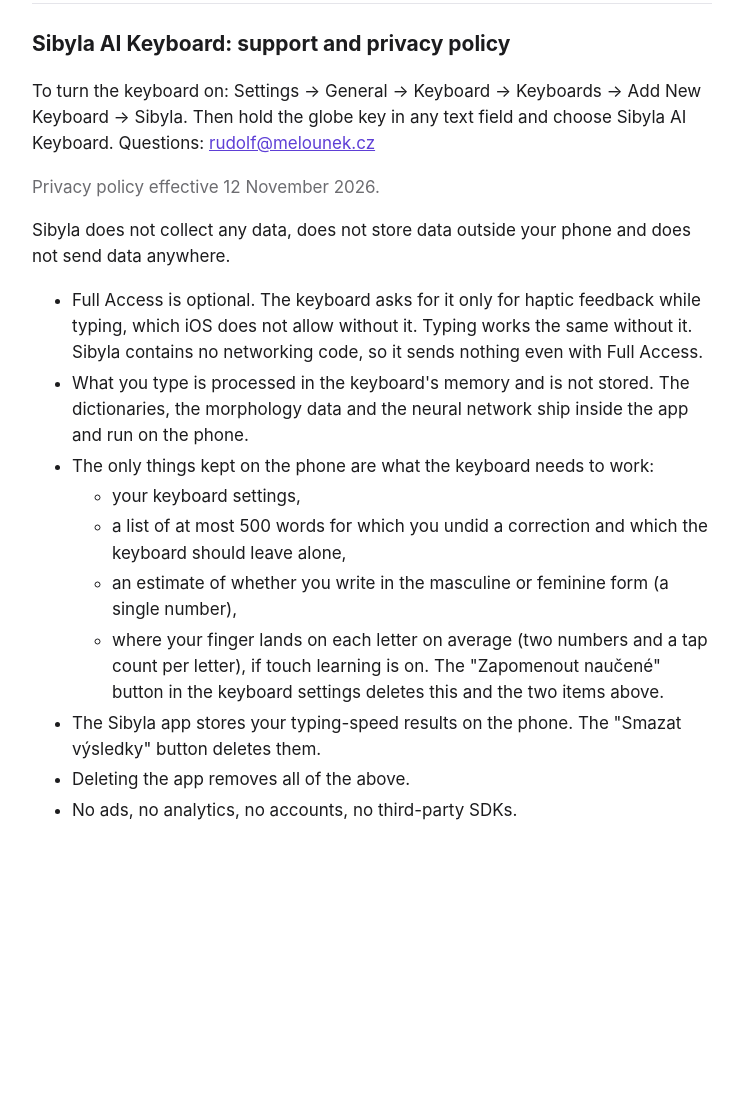
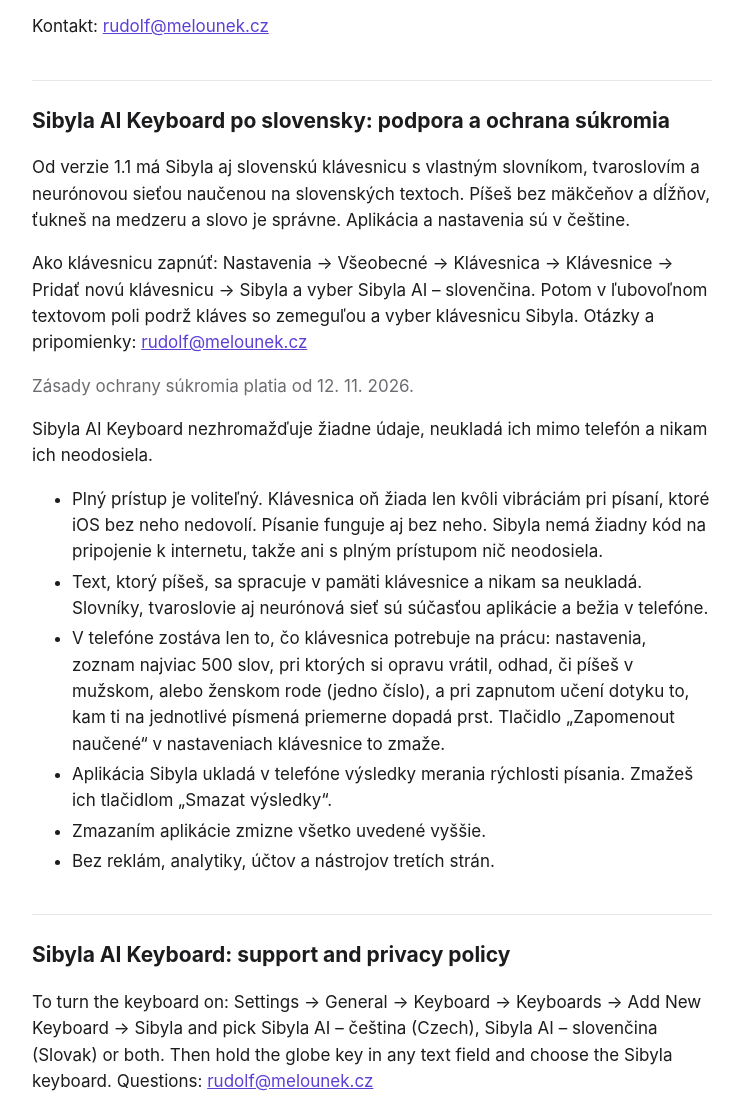
Before and after one commit to rmelounek-ruda/sibyla-keyboard, a plain HTML site: page index.html in a window 1280 px wide. Shown: the part 1142-2239 px from the top of the page, without its empty margins (268-1008 px from the left). Before the commit the page ends 2046 px from the top, so only its background shows below. Drawn offline with Linux system fonts and the light colour scheme.

Commit message:
Slovenská klávesnice: podpora a zásady soukromí po slovensky
Co-Authored-By: Claude Opus 5.5 <noreply@anthropic.com>

```diff
--- a/index.html
+++ b/index.html
@@ -25,11 +25,13 @@
 <body>
 <main>
 <h1>Sibyla AI Keyboard</h1>
-<nav><a href="#podpora">Podpora</a> · <a href="#soukromi">Zásady ochrany soukromí</a> · <a href="#en">English</a></nav>
+<nav><a href="#podpora">Podpora</a> · <a href="#soukromi">Zásady ochrany soukromí</a> · <a href="#sk">Slovensky</a> · <a href="#en">English</a></nav>
+<p>Česká a od verze 1.1 i slovenská klávesnice. Píšeš bez háčků a čárek, Sibyla je doplní a tvar slova vybere podle celé věty. Všechno běží v telefonu.</p>
 
 <h2 id="podpora">Podpora</h2>
-<p>Jak klávesnici zapnout: Nastavení → Obecné → Klávesnice → Klávesnice → Přidat novou klávesnici → Sibyla.
-Pak v libovolném textovém poli podrž klávesu se zeměkoulí a vyber Sibyla AI Keyboard. Podrobný návod
+<p>Jak klávesnici zapnout: Nastavení → Obecné → Klávesnice → Klávesnice → Přidat novou klávesnici → Sibyla
+a vyber Sibyla AI – čeština, Sibyla AI – slovenčina nebo obě. Pak v libovolném textovém poli podrž klávesu
+se zeměkoulí a vyber klávesnici Sibyla. Podrobný návod
 je v aplikaci Sibyla AI na záložce Návod.</p>
 <p>Dotazy a připomínky: <a href="mailto:rudolf@melounek.cz">rudolf@melounek.cz</a></p>
 
@@ -53,10 +55,31 @@ je v aplikaci Sibyla AI na záložce Návod.</p>
 </ul>
 <p>Kontakt: <a href="mailto:rudolf@melounek.cz">rudolf@melounek.cz</a></p>
 
+<h2 id="sk" lang="sk">Sibyla AI Keyboard po slovensky: podpora a ochrana súkromia</h2>
+<div lang="sk">
+<p>Od verzie 1.1 má Sibyla aj slovenskú klávesnicu s vlastným slovníkom, tvaroslovím a neurónovou sieťou
+naučenou na slovenských textoch. Píšeš bez mäkčeňov a dĺžňov, ťukneš na medzeru a slovo je správne.
+Aplikácia a nastavenia sú v češtine.</p>
+<p>Ako klávesnicu zapnúť: Nastavenia → Všeobecné → Klávesnica → Klávesnice → Pridať novú klávesnicu → Sibyla
+a vyber Sibyla AI – slovenčina. Potom v ľubovoľnom textovom poli podrž kláves so zemeguľou a vyber klávesnicu
+Sibyla. Otázky a pripomienky: <a href="mailto:rudolf@melounek.cz">rudolf@melounek.cz</a></p>
+<p class="datum">Zásady ochrany súkromia platia od 12. 11. 2026.</p>
+<p>Sibyla AI Keyboard nezhromažďuje žiadne údaje, neukladá ich mimo telefón a nikam ich neodosiela.</p>
+<ul>
+  <li>Plný prístup je voliteľný. Klávesnica oň žiada len kvôli vibráciám pri písaní, ktoré iOS bez neho nedovolí. Písanie funguje aj bez neho. Sibyla nemá žiadny kód na pripojenie k internetu, takže ani s plným prístupom nič neodosiela.</li>
+  <li>Text, ktorý píšeš, sa spracuje v pamäti klávesnice a nikam sa neukladá. Slovníky, tvaroslovie aj neurónová sieť sú súčasťou aplikácie a bežia v telefóne.</li>
+  <li>V telefóne zostáva len to, čo klávesnica potrebuje na prácu: nastavenia, zoznam najviac 500 slov, pri ktorých si opravu vrátil, odhad, či píšeš v mužskom, alebo ženskom rode (jedno číslo), a pri zapnutom učení dotyku to, kam ti na jednotlivé písmená priemerne dopadá prst. Tlačidlo „Zapomenout naučené“ v nastaveniach klávesnice to zmaže.</li>
+  <li>Aplikácia Sibyla ukladá v telefóne výsledky merania rýchlosti písania. Zmažeš ich tlačidlom „Smazat výsledky“.</li>
+  <li>Zmazaním aplikácie zmizne všetko uvedené vyššie.</li>
+  <li>Bez reklám, analytiky, účtov a nástrojov tretích strán.</li>
+</ul>
+</div>
+
 <h2 id="en" lang="en">Sibyla AI Keyboard: support and privacy policy</h2>
 <div lang="en">
-<p>To turn the keyboard on: Settings → General → Keyboard → Keyboards → Add New Keyboard → Sibyla. Then hold the
-globe key in any text field and choose Sibyla AI Keyboard. Questions: <a href="mailto:rudolf@melounek.cz">rudolf@melounek.cz</a></p>
+<p>To turn the keyboard on: Settings → General → Keyboard → Keyboards → Add New Keyboard → Sibyla and pick
+Sibyla AI – čeština (Czech), Sibyla AI – slovenčina (Slovak) or both. Then hold the globe key in any text field and
+choose the Sibyla keyboard. Questions: <a href="mailto:rudolf@melounek.cz">rudolf@melounek.cz</a></p>
 <p class="datum">Privacy policy effective 12 November 2026.</p>
 <p>Sibyla does not collect any data, does not store data outside your phone and does not send data anywhere.</p>
 <ul>
```
